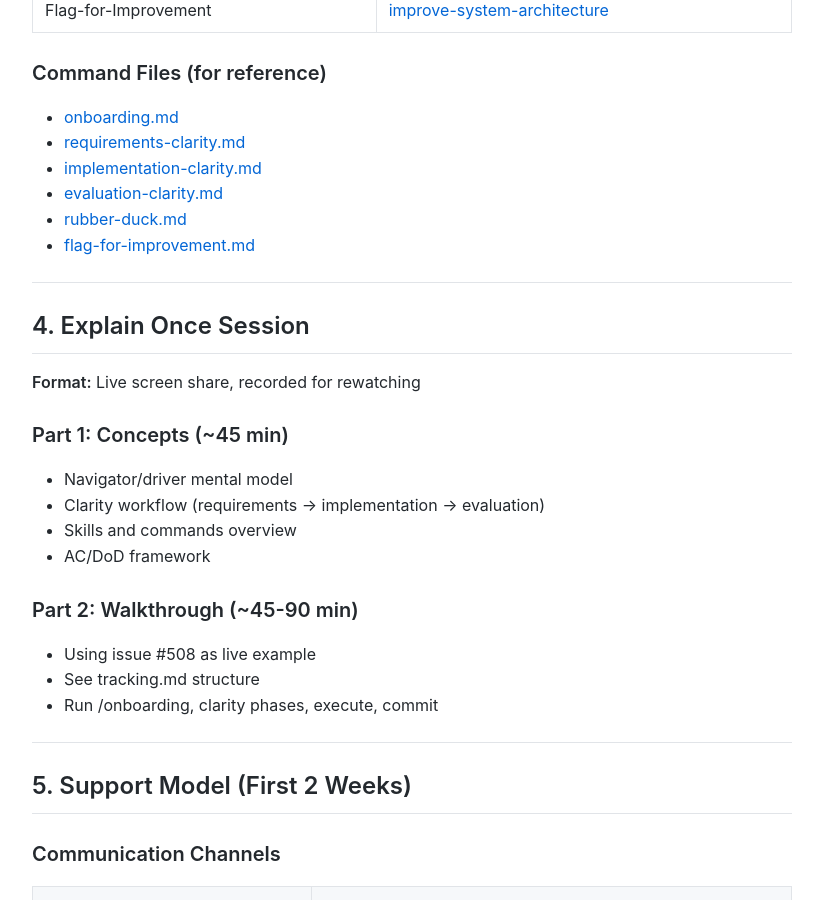
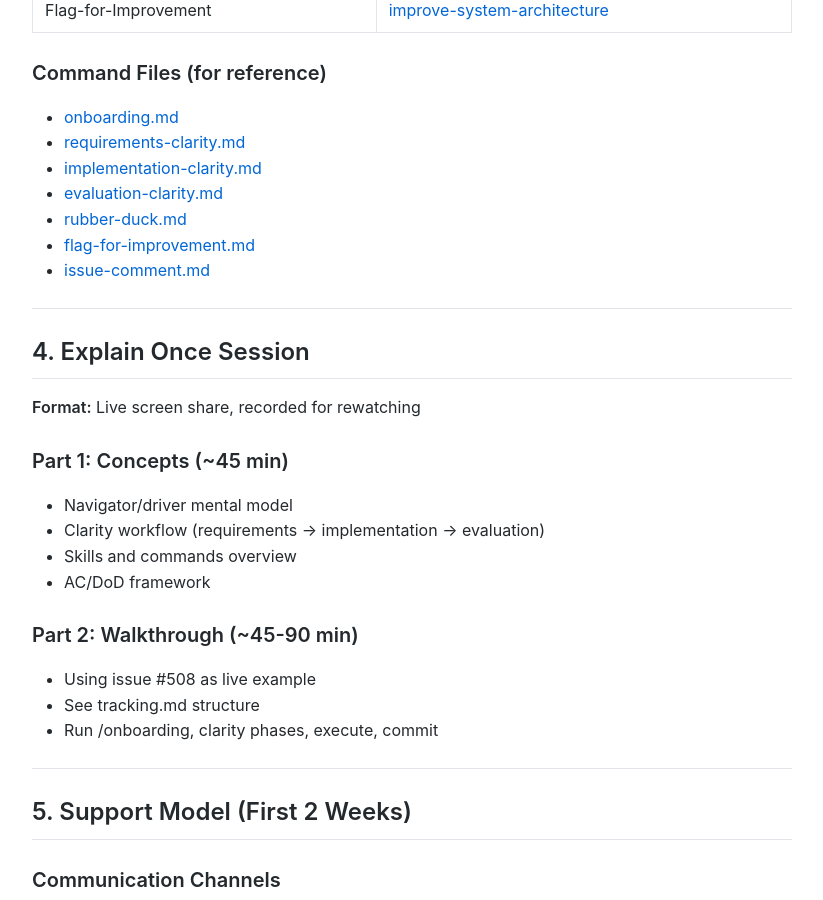
Before and after one commit to MariusWilsch/public-wilsch-ai-pages, a Jekyll site: the page built from global/mohamed-onboarding-reference.md, in a window 1280 px wide and 900 px high, scrolled down 2197 px. Shown: the whole window, without its empty margins (228-1051 px from the left). Built offline with Jekyll 4.4.1, drawn with Linux system fonts in a browser that asks for light colours; our own code applies the rules of GitHub Pages for plain Markdown files.

Commit message:
Sync from hippocampus 2026-01-16

```diff
--- a/global/mohamed-onboarding-reference.md
+++ b/global/mohamed-onboarding-reference.md
@@ -81,12 +81,13 @@ claude mcp add -s user -t http hand-picked-tools https://metamcp.iitr-cloud.de/m
 
 ### Command Files (for reference)
 
-- [onboarding.md](https://raw.githubusercontent.com/veloxforce/claude-user-configs/main/commands/onboarding.md)
-- [requirements-clarity.md](https://raw.githubusercontent.com/veloxforce/claude-user-configs/main/commands/requirements-clarity.md)
-- [implementation-clarity.md](https://raw.githubusercontent.com/veloxforce/claude-user-configs/main/commands/implementation-clarity.md)
-- [evaluation-clarity.md](https://raw.githubusercontent.com/veloxforce/claude-user-configs/main/commands/evaluation-clarity.md)
-- [rubber-duck.md](https://raw.githubusercontent.com/veloxforce/claude-user-configs/main/commands/rubber-duck.md)
-- [flag-for-improvement.md](https://raw.githubusercontent.com/veloxforce/claude-user-configs/main/commands/flag-for-improvement.md)
+- [onboarding.md](https://github.com/MariusWilsch/claude-code-team-plugin/blob/main/plugins/claude-code-team-plugin/commands/onboarding.md)
+- [requirements-clarity.md](https://github.com/MariusWilsch/claude-code-team-plugin/blob/main/plugins/claude-code-team-plugin/commands/requirements-clarity.md)
+- [implementation-clarity.md](https://github.com/MariusWilsch/claude-code-team-plugin/blob/main/plugins/claude-code-team-plugin/commands/implementation-clarity.md)
+- [evaluation-clarity.md](https://github.com/MariusWilsch/claude-code-team-plugin/blob/main/plugins/claude-code-team-plugin/commands/evaluation-clarity.md)
+- [rubber-duck.md](https://github.com/MariusWilsch/claude-code-team-plugin/blob/main/plugins/claude-code-team-plugin/commands/rubber-duck.md)
+- [flag-for-improvement.md](https://github.com/MariusWilsch/claude-code-team-plugin/blob/main/plugins/claude-code-team-plugin/commands/flag-for-improvement.md)
+- [issue-comment.md](https://github.com/MariusWilsch/claude-code-team-plugin/blob/main/plugins/claude-code-team-plugin/commands/issue-comment.md)
 
 ---
 
```
